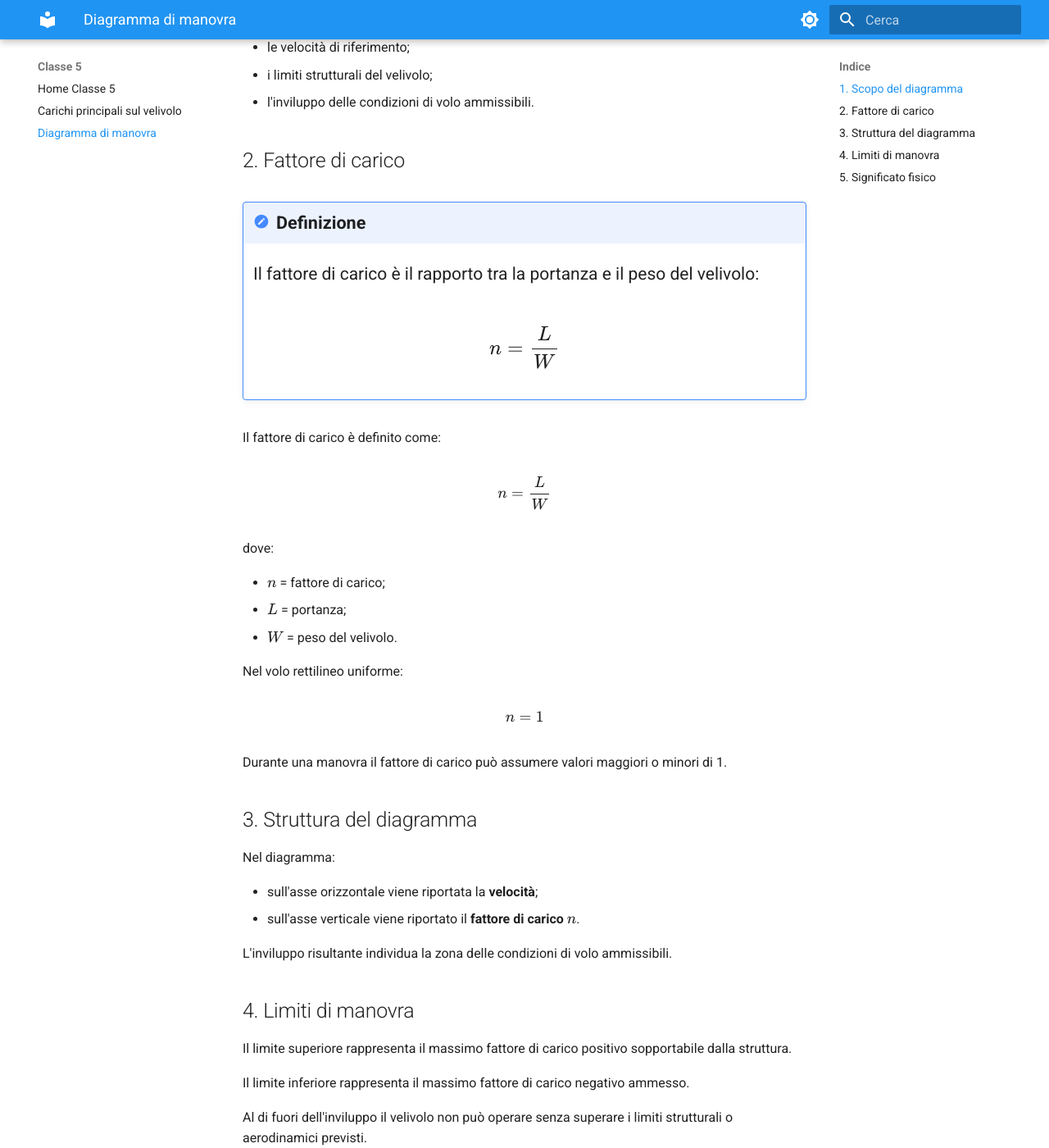
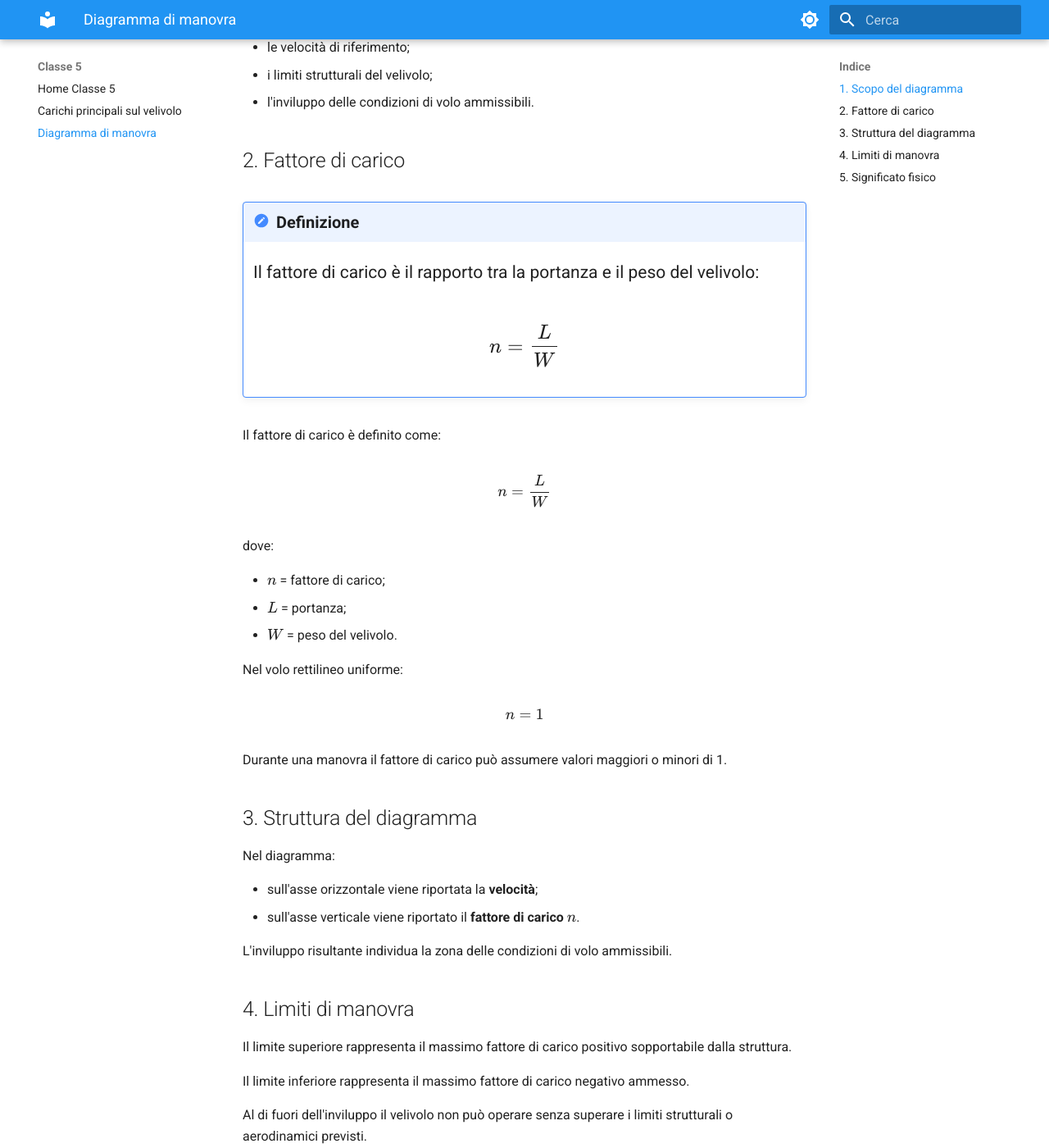
Before and after one commit to giomikael/costruzioni-aeronautiche, an MkDocs documentation site: the page built from docs/classe5/diagramma-manovra.md, in a window 1280 px wide and 1400 px high, scrolled down 876 px. Shown: the whole window at 82% size. Built offline with MkDocs 1.6.1 and Material for MkDocs 9.7.7, drawn with Linux system fonts in a browser that asks for light colours.

Commit message:
Update extra.css

```diff
--- a/docs/stylesheets/extra.css
+++ b/docs/stylesheets/extra.css
@@ -7,6 +7,6 @@
 /* Titolo del riquadro */
 .md-typeset .admonition-title,
 .md-typeset details > summary {
-  font-size: 1.08rem;
+  font-size: 1.0rem;
   font-weight: 700;
 }
```
